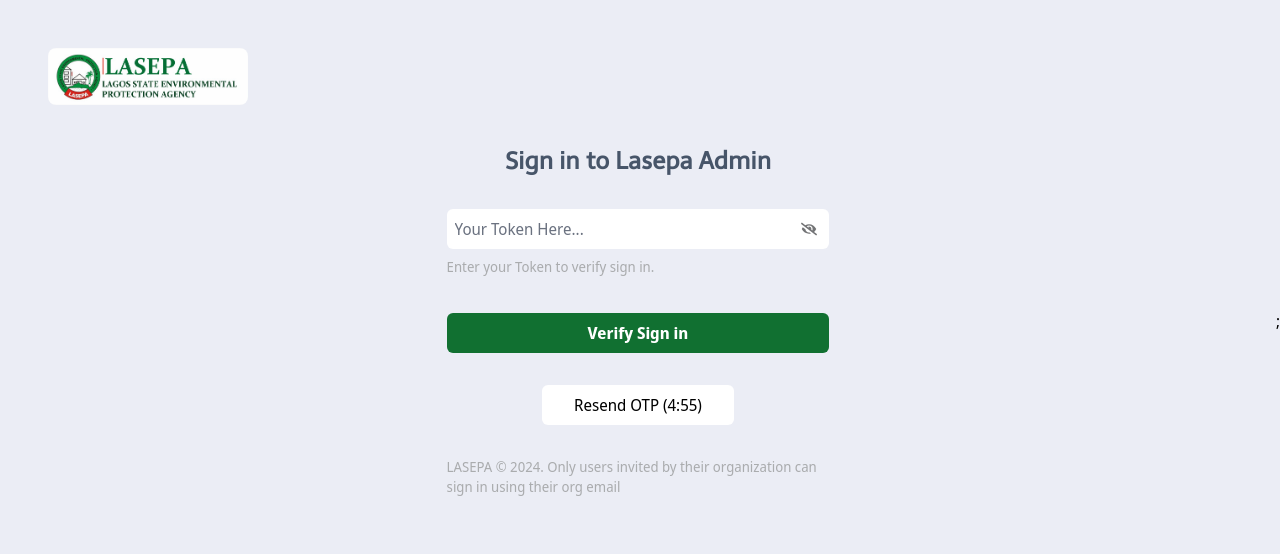
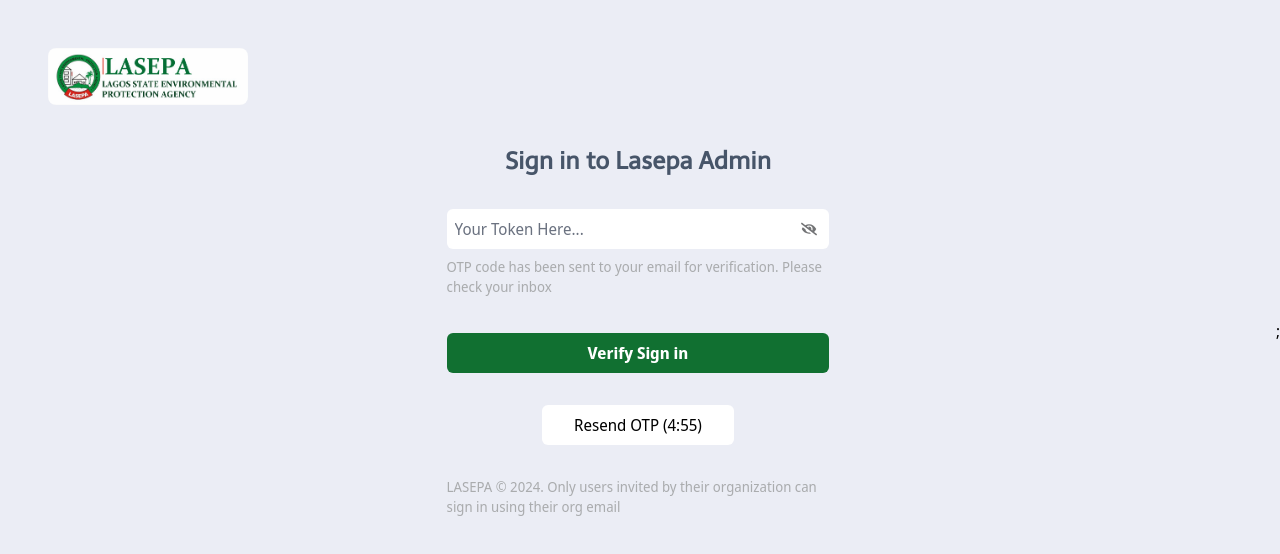
Before and after one commit to Qoosim/carbon-registry-admin, a Next.js app: page /otp-verify in a window 1280 px wide. Shown: the top 554 px of the page. Built offline with nearby package versions, Linux system fonts and the light colour scheme; no server answers.

Commit message:
modify otp page

```diff
--- a/src/features/auth/otp-verification/index.tsx
+++ b/src/features/auth/otp-verification/index.tsx
@@ -134,7 +134,8 @@ export const OtpVerification = () => {
               </button>
             </div>
             <p className="text-sm text-[#AAACAE]">
-              Enter your Token to verify sign in.
+              OTP code has been sent to your email for verification. Please
+              check your inbox
             </p>
           </div>
           <button
--- a/src/features/header/index.tsx
+++ b/src/features/header/index.tsx
@@ -28,7 +28,7 @@ export const Header = () => {
 
   const handleLogout = () => {
     dispatch(signOut());
-    router.push("/");
+    router.push("/login");
   };
 
   const onClose = () => setMobileNav((prev) => !prev);
@@ -113,7 +113,7 @@ export const MobileNav = ({ close }: { close: () => void }) => {
 
   const handleLogout = () => {
     dispatch(signOut());
-    router.push("/");
+    router.push("/login");
     close();
   };
 
```
